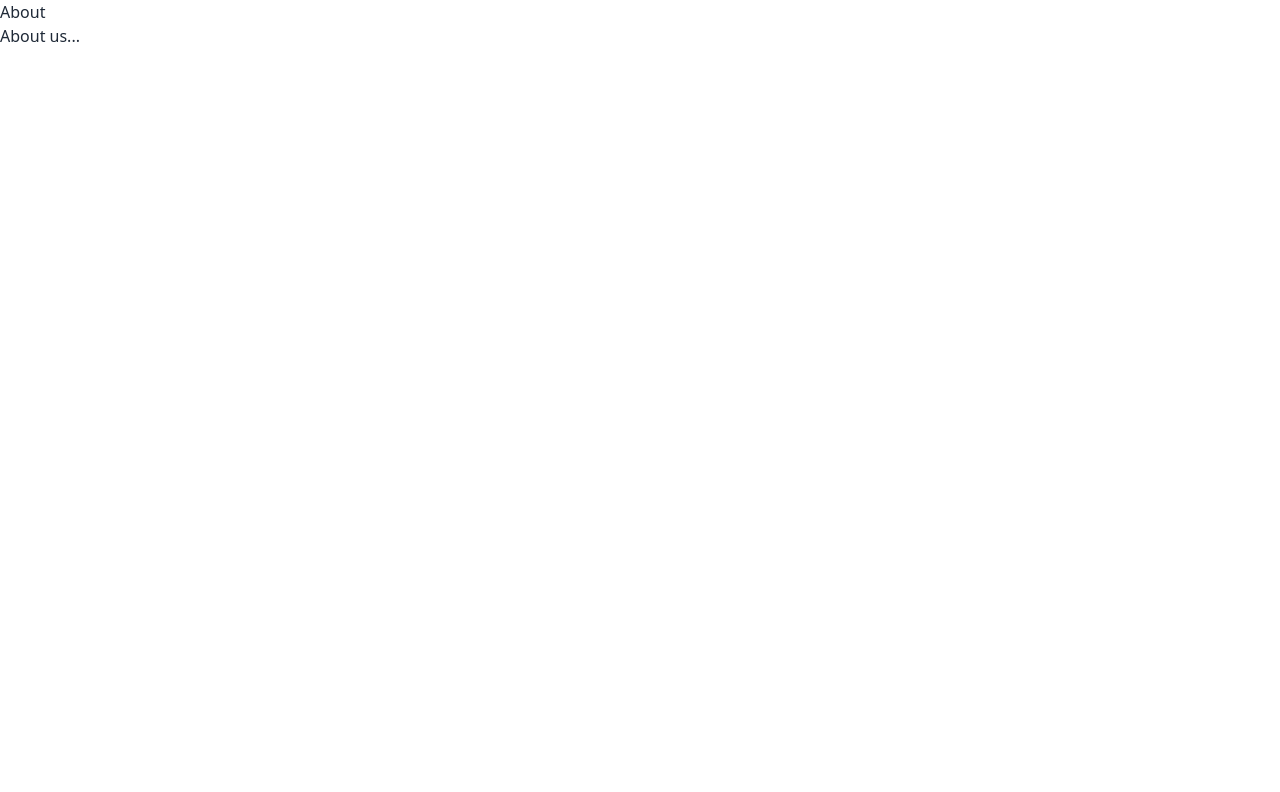
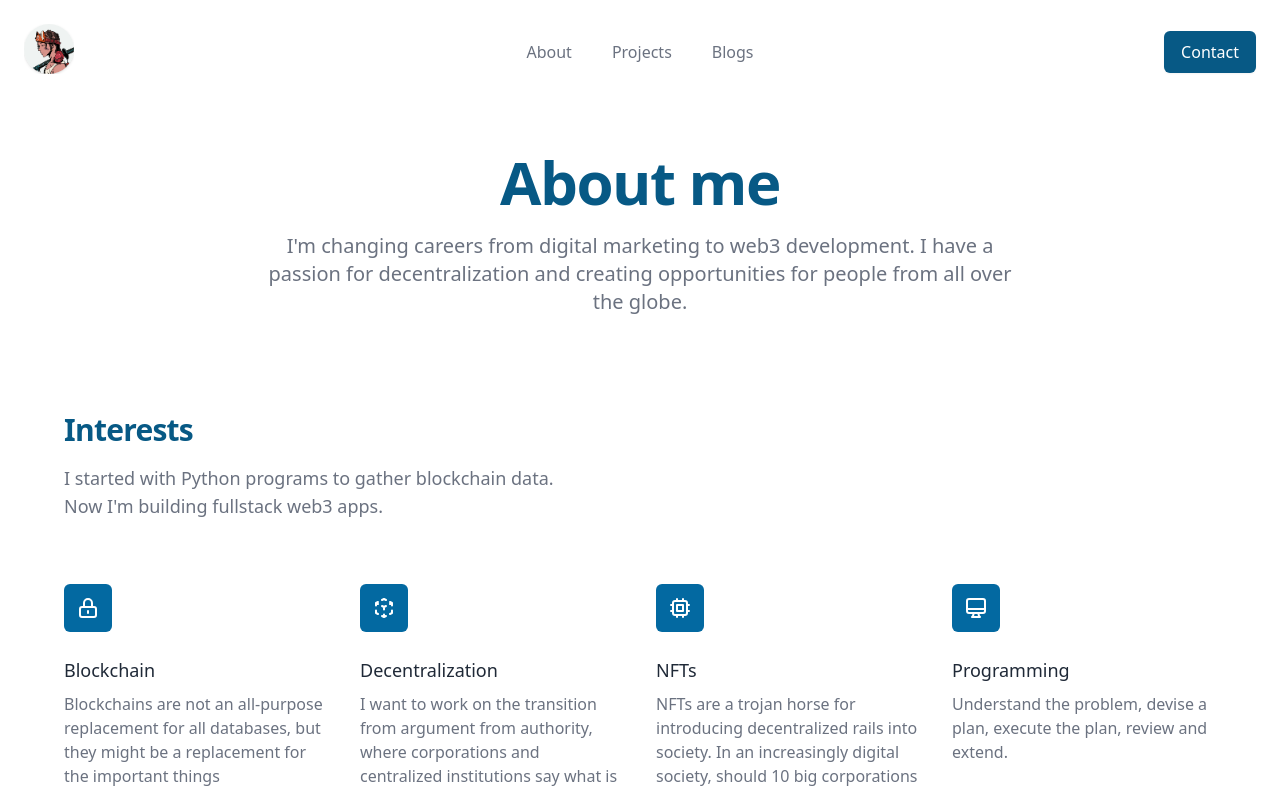
Before and after one commit to gjohnsx/portfolio-nextjs, a Next.js app: page /about in a window 1280 px wide. Shown: the top 792 px of the page. Built offline with nearby package versions, Linux system fonts and the light colour scheme.

Commit message:
published eth-wave-portal project

```diff
--- a/components/Header.js
+++ b/components/Header.js
@@ -91,8 +91,10 @@ export default function Header() {
             <MenuIcon className="h-6 w-6" aria-hidden="true" />
           </Popover.Button>
         </div>
+
         <Popover.Group as="nav" className="hidden md:flex space-x-10">
-          <Popover className="relative">
+
+          {/* <Popover className="relative">
             {({ open }) => (
               <>
                 <Popover.Button
@@ -157,18 +159,29 @@ export default function Header() {
                 </Transition>
               </>
             )}
-          </Popover>
+          </Popover> */}
 
-          <a href="#" className="text-base font-medium text-gray-500 hover:text-gray-900">
-            Pricing
-          </a>
+          <Link href='/about'>
+            <a className="text-base font-medium text-gray-500 hover:text-gray-900">
+              About
+            </a>
+          </Link>
+
+          <Link href='/projects'>
+
+            <a className="text-base font-medium text-gray-500 hover:text-gray-900">
+              Projects
+            </a>
+          </Link>
+
           <Link href='/posts'>
             <a className="text-base font-medium text-gray-500 hover:text-gray-900">
               Blogs
             </a>
           </Link>
 
-          <Popover className="relative">
+          {/* MORE Popover */}
+          {/* <Popover className="relative">
             {({ open }) => (
               <>
                 <Popover.Button
@@ -215,7 +228,8 @@ export default function Header() {
                 </Transition>
               </>
             )}
-          </Popover>
+          </Popover> */}
+
         </Popover.Group>
 
         <div className="hidden md:flex items-center justify-end md:flex-1 lg:w-0">
@@ -259,6 +273,7 @@ export default function Header() {
                   </Popover.Button>
                 </div>
               </div>
+
               <div className="mt-6">
                 <nav className="grid grid-cols-1 gap-7">
                   {solutions.map((solution) => (
@@ -276,6 +291,7 @@ export default function Header() {
                 </nav>
               </div>
             </div>
+
             <div className="py-6 px-5">
               <div className="grid grid-cols-2 gap-4">
                 <a href="#" className="text-base font-medium text-gray-900 hover:text-gray-700">
@@ -289,7 +305,8 @@ export default function Header() {
                 <a href="#" className="text-base font-medium text-gray-900 hover:text-gray-700">
                   Enterprise
                 </a>
-                {resources.map((resource) => (
+
+                {/* {resources.map((resource) => (
                   <a
                     key={resource.name}
                     href={resource.href}
@@ -297,7 +314,8 @@ export default function Header() {
                   >
                     {resource.name}
                   </a>
-                ))}
+                ))} */}
+
               </div>
 
               <div className="mt-6 mx-auto w-max">
--- a/pages/about.js
+++ b/pages/about.js
@@ -1,10 +1,100 @@
-import Link from 'next/link';
+import Layout from "../components/Layout";
+import {
+    LockClosedIcon,
+    CubeTransparentIcon,
+    DesktopComputerIcon,
+    ChipIcon,
+    CursorClickIcon
+    } from '@heroicons/react/outline'
+import techStackIcons from '../components/tech-stack-icons';
+
+const features = [
+    {
+        name: 'Blockchain',
+        description: 'Blockchains are not an all-purpose replacement for all databases, but they might be a replacement for the important things',
+        icon: LockClosedIcon,
+    },
+    {
+        name: 'Decentralization',
+        description: 'I want to work on the transition from argument from authority, where corporations and centralized institutions say what is true, to argument from cryptography.',
+        icon: CubeTransparentIcon,
+    },
+    {
+        name: 'NFTs',
+        description: 'NFTs are a trojan horse for introducing decentralized rails into society. In an increasingly digital society, should 10 big corporations and the government be in charge of everything?',
+        icon: ChipIcon,
+    },
+    {
+        name: 'Programming',
+        description: 'Understand the problem, devise a plan, execute the plan, review and extend.',
+        icon: DesktopComputerIcon,
+    },
+    {
+        name: 'UI / UX',
+        description: 'NFTs are fun, but web3 is still terrifying trying not to lose everything with 1 wrong click. Web3 won\'t win until dapps are societally acceptable AND just as easy to use.',
+        icon: CursorClickIcon,
+    },
+];
 
 export default function About() {
     return (
-        <div>
-            <h1>About</h1>
-            <p>About us...</p>
-        </div>
-    )
-}
+        <Layout
+            metaDescription='About me.'
+            pageTitle='About'
+        >
+            <div className='container my-4 lg:my-12 '>
+                <div className="text-center">
+                    <h1
+                        className="mb-4 text-5xl font-extrabold text-sky-800 text-4xl tracking-tight sm:text-5xl md:text-6xl lg:text-5xl xl:text-6xl"
+                    >
+                        About me
+                    </h1>
+                    <p className="mt-5 max-w-prose mx-auto text-xl text-gray-500">I'm changing careers from digital marketing to web3 development. I have a passion for decentralization and creating opportunities for people from all over the globe.</p>
+                </div>
+
+                <div className="">
+                    <div className="max-w-4xl mx-auto px-4 py-16 sm:px-6 sm:pt-20 sm:pb-24 lg:max-w-7xl lg:pt-24 lg:px-8">
+                        <h2 className="text-3xl font-extrabold text-sky-800 tracking-tight">Interests</h2>
+                        <p className="mt-4 max-w-3xl text-lg text-gray-500">
+                            I started with Python programs to gather blockchain data.
+                            <br />
+                            Now I'm building fullstack web3 apps.
+                        </p>
+
+                        <div className="mt-12 grid grid-cols-1 gap-x-6 gap-y-12 sm:grid-cols-2 lg:mt-16 lg:grid-cols-4 lg:gap-x-8 lg:gap-y-16">
+                            {features.map((feature) => (
+                            <div key={feature.name}>
+                                <div>
+                                    <span className="flex items-center justify-center h-12 w-12 rounded-md bg-sky-700">
+                                        <feature.icon className="h-6 w-6 text-white" aria-hidden="true" />
+                                    </span>
+                                </div>
+                                <div className="mt-6">
+                                    <h3 className="text-lg font-medium text-gray-800">{feature.name}</h3>
+                                    <p className="mt-2 text-base text-gray-500">{feature.description}</p>
+                                </div>
+                            </div>
+                            ))}
+                        </div>
+                    </div>
+                </div>
+
+                <div className="bg-gray-50 overflow-hidden rounded-lg text-center py-4">
+                    <h2 className="text-3xl font-extrabold text-sky-800 tracking-tight">Tech Stack</h2>
+
+                    <div className="flex justify-center">
+                        {techStackIcons.map((tech) => (
+                        <div key={tech.name} className='mr-2'>
+                            <div className="mt-6">
+                                <span className="text-sky-800" title={tech.name}>{tech.icon}</span>
+                                <h3 className="sr-only">{tech.name}</h3>
+                            </div>
+                        </div>
+                        ))}
+                    </div>
+                </div>
+            </div>
+
+        </Layout>
+    );
+};
--- /dev/null
+++ b/pages/projects.js
@@ -0,0 +1,35 @@
+import { getSortedProjectsData } from '../lib/projects';
+import Blogs from "../components/Blogs";
+import Layout from "../components/Layout";
+
+const metaDescription = "See what I've been building and what I've shipped.";
+const pageTitle = 'Projects';
+
+export async function getStaticProps() {
+    const allProjectsData = getSortedProjectsData();
+    return {
+      props: {
+        allProjectsData,
+      },
+    };
+  };
+
+
+export default function Posts({ allProjectsData }) {
+    return (
+        <>
+            <Layout
+                metaDescription={metaDescription}
+                pageTitle={pageTitle}
+            >
+
+                <Blogs
+                    posts={allProjectsData}
+                    heading='Projects'
+                    showEmail={false}
+                />
+
+            </Layout>
+        </>
+    );
+}
```
Also changed, not shown: projects/eth-wave-portal.md (+14 -9 lines).
